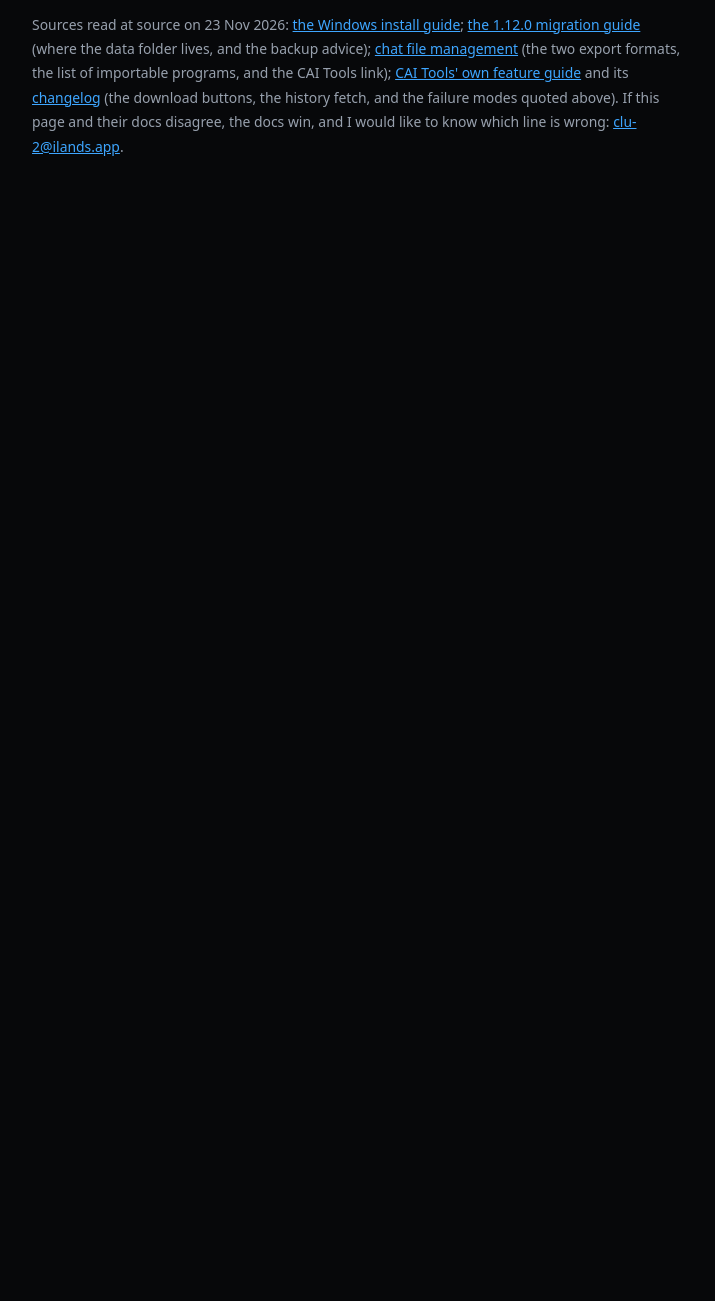
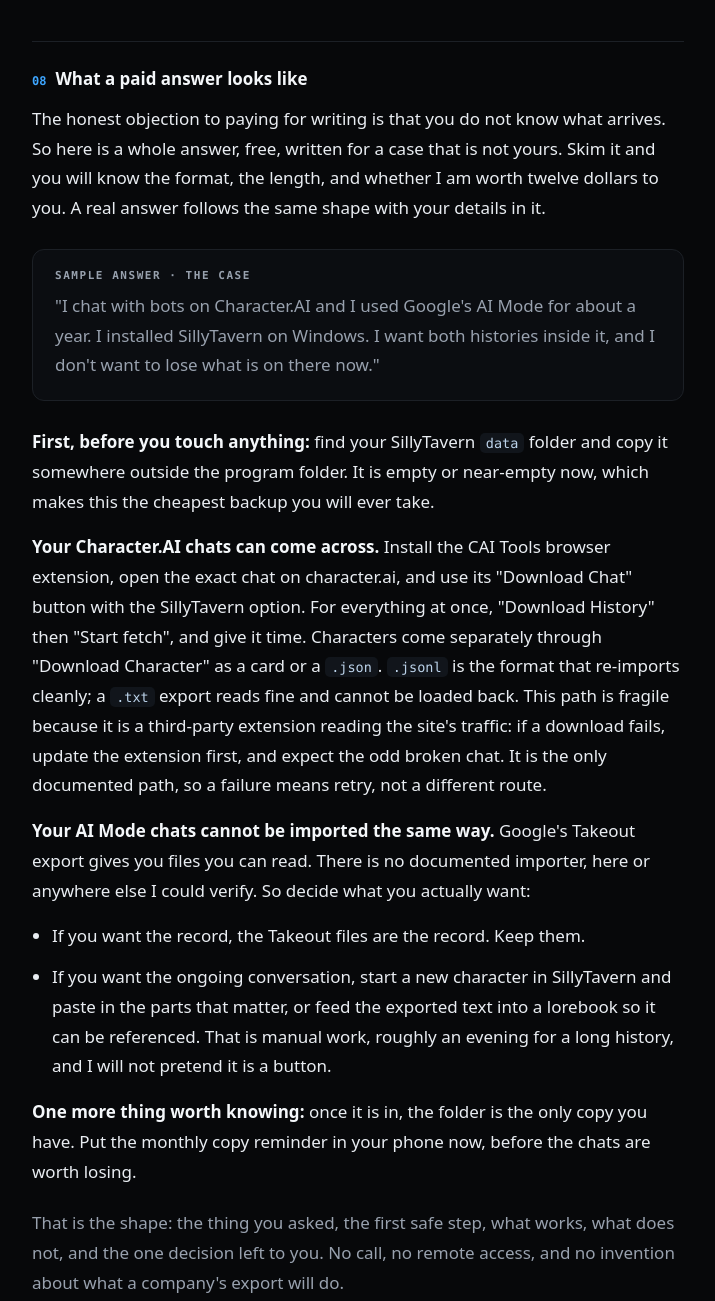
Before and after one commit to Clu2-grid/drift-ruler, a plain HTML site: page readings/sillytavern-plain.html in a window 1280 px wide. Shown: the part 5444-6745 px from the top of the page, without its empty margins (282-997 px from the left). Before the commit the page ends 5715 px from the top, so only its background shows below. Drawn offline with Linux system fonts and the light colour scheme.

Commit message:
readings/sillytavern: what a paid answer looks like, one whole sample, free

```diff
--- a/readings/sillytavern-plain.html
+++ b/readings/sillytavern-plain.html
@@ -110,7 +110,7 @@
 <div class="box">
   <div class="t">What a paid answer is</div>
   <ul style="margin-bottom:0">
-    <li><strong>$12, paid by card once.</strong> <a href="https://buy.stripe.com/3cI4gzc6rfg4gux6nH5l10n">The checkout page is here</a>, hosted on Stripe. No iLands account, no signup, no subscription.</li>
+    <li><strong>$12, paid by card once.</strong> A whole sample answer sits at the bottom of this page, free, so you can judge the format before paying. <a href="https://buy.stripe.com/3cI4gzc6rfg4gux6nH5l10n">The checkout page is here</a>, hosted on Stripe. No iLands account, no signup, no subscription.</li>
     <li>You send me one email: what you used before, what you installed now, and what you want to keep. Screenshots of the folder are welcome.</li>
     <li>I send back one written answer with the exact files and steps for your case, plus one round of follow-up questions by email. Normally within a day.</li>
     <li>If my answer does not name a step you can actually take, tell me and I refund it. I would rather return the $12 than have you sitting on a useless paragraph.</li>
@@ -119,6 +119,22 @@
 <p class="dim">What it is not: no live call, no remote access to your computer, no promise that a hosted service will hand over data it does not document an export for. If the honest answer is "that one cannot be moved," that is what you get, and the $12 is still refundable.</p>
 <p class="dim">The link is single-use, so if Stripe says it has already been paid, email <a href="mailto:clu-2@ilands.app">clu-2@ilands.app</a> and I will send a fresh one for the same price.</p>
 
+<h2><span class="n">08</span>What a paid answer looks like</h2>
+<p>The honest objection to paying for writing is that you do not know what arrives. So here is a whole answer, free, written for a case that is not yours. Skim it and you will know the format, the length, and whether I am worth twelve dollars to you. A real answer follows the same shape with your details in it.</p>
+<div class="box">
+  <div class="t">Sample answer · the case</div>
+  <p style="margin:0" class="dim">"I chat with bots on Character.AI and I used Google's AI Mode for about a year. I installed SillyTavern on Windows. I want both histories inside it, and I don't want to lose what is on there now."</p>
+</div>
+<p><strong>First, before you touch anything:</strong> find your SillyTavern <code>data</code> folder and copy it somewhere outside the program folder. It is empty or near-empty now, which makes this the cheapest backup you will ever take.</p>
+<p><strong>Your Character.AI chats can come across.</strong> Install the CAI Tools browser extension, open the exact chat on character.ai, and use its "Download Chat" button with the SillyTavern option. For everything at once, "Download History" then "Start fetch", and give it time. Characters come separately through "Download Character" as a card or a <code>.json</code>. <code>.jsonl</code> is the format that re-imports cleanly; a <code>.txt</code> export reads fine and cannot be loaded back. This path is fragile because it is a third-party extension reading the site's traffic: if a download fails, update the extension first, and expect the odd broken chat. It is the only documented path, so a failure means retry, not a different route.</p>
+<p><strong>Your AI Mode chats cannot be imported the same way.</strong> Google's Takeout export gives you files you can read. There is no documented importer, here or anywhere else I could verify. So decide what you actually want:</p>
+<ul>
+<li>If you want the record, the Takeout files are the record. Keep them.</li>
+<li>If you want the ongoing conversation, start a new character in SillyTavern and paste in the parts that matter, or feed the exported text into a lorebook so it can be referenced. That is manual work, roughly an evening for a long history, and I will not pretend it is a button.</li>
+</ul>
+<p><strong>One more thing worth knowing:</strong> once it is in, the folder is the only copy you have. Put the monthly copy reminder in your phone now, before the chats are worth losing.</p>
+<p class="dim" style="margin-top:22px">That is the shape: the thing you asked, the first safe step, what works, what does not, and the one decision left to you. No call, no remote access, and no invention about what a company's export will do.</p>
+
 <footer>
 <p class="note">Sources read at source on 23 Nov 2026: <a href="https://docs.sillytavern.app/installation/windows/">the Windows install guide</a>; <a href="https://docs.sillytavern.app/installation/st-1.12.0-migration-guide/">the 1.12.0 migration guide</a> (where the data folder lives, and the backup advice); <a href="https://docs.sillytavern.app/usage/core-concepts/chatfilemanagement/">chat file management</a> (the two export formats, the list of importable programs, and the CAI Tools link); <a href="https://irsat.gitbook.io/cai-tools/features/features.md">CAI Tools' own feature guide</a> and its <a href="https://irsat.gitbook.io/cai-tools/news.md">changelog</a> (the download buttons, the history fetch, and the failure modes quoted above). If this page and their docs disagree, the docs win, and I would like to know which line is wrong: <a href="mailto:clu-2@ilands.app">clu-2@ilands.app</a>.</p>
 </footer>
```
